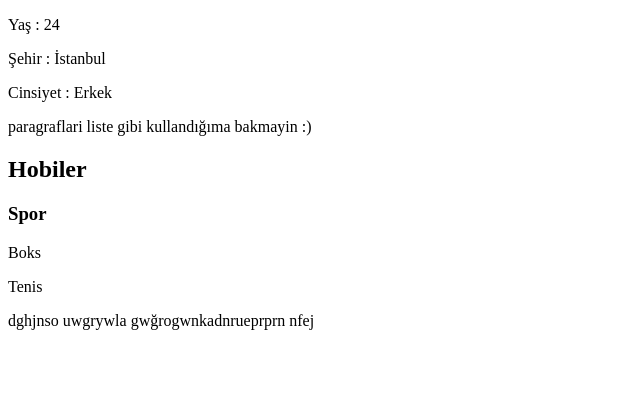
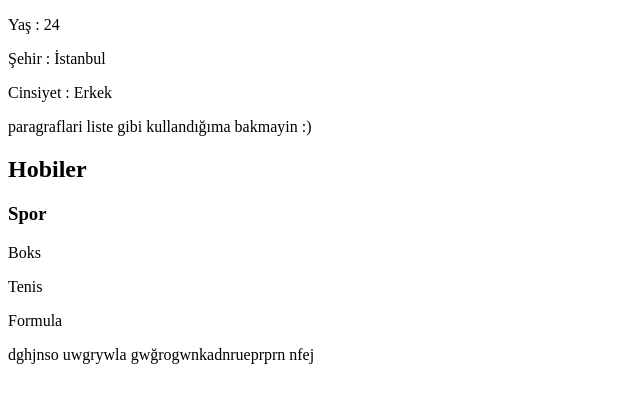
Before and after one commit to kaanpiskin/kodluyoruz-frontend, a plain HTML site: page index.html in a window 1280 px wide. Shown: the part 91-494 px from the top of the page, without its empty margins (0-640 px from the left). Drawn offline with Linux system fonts and the light colour scheme.

Commit message:
paragraf eklendi

```diff
--- a/index.html
+++ b/index.html
@@ -11,4 +11,5 @@
 <h3> Spor </h3>
     <p>Boks</p>
     <p>Tenis</p>
+    <p>Formula</p>
     <p>dghjnso uwgrywla gwğrogwnkadnrueprprn nfej</p>
```
